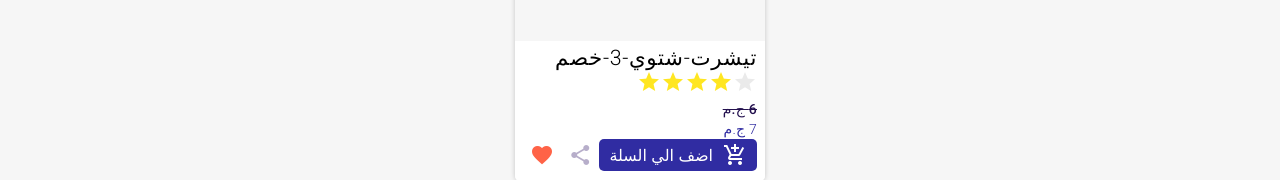
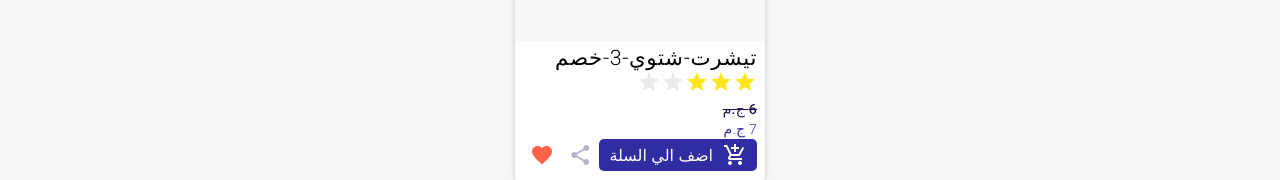
Before and after one commit to Ftohtarek/kortobaa-task, an Angular app: page / in a window 1280 px wide. Shown: the part 879-1059 px from the top of the page. Built offline with nearby package versions, Linux system fonts and the light colour scheme.

Commit message:
sperate rating and bulid rating component have input rate to pass it from api resbonce

```diff
--- a/src/app/shared/component/card/card.component.html
+++ b/src/app/shared/component/card/card.component.html
@@ -19,10 +19,8 @@
 
     <div class="card-body">
         <h4 class="product-title">تيشرت-شتوي-3-خصم</h4>
+        <rating [rate]="2"></rating>
 
-        <div class="rating" #rating>
-            <mat-icon *ngFor="let item of [].constructor(5) ;let i=index" (click)="setRating(i)">star</mat-icon>
-        </div>
 
         <div class="price">
             <div [style.text-decoration]="true?'line-through':'none'" class="fixed-price">{{6 |Egy}}</div>
--- a/src/app/shared/component/card/card.component.scss
+++ b/src/app/shared/component/card/card.component.scss
@@ -60,19 +60,7 @@
             font-weight: 200;
         }
 
-        .rating {
-            display: inline-block;
-            direction: ltr;
-            margin-right: auto;
-            mat-icon {
-                @include clickBehaviour();
-                color: $startOn;
-                &:last-child {
 
-                    color: $startOff;
-                }
-            }
-        }
 
         .price {
             .discount {
--- a/src/app/shared/component/card/card.component.ts
+++ b/src/app/shared/component/card/card.component.ts
@@ -6,16 +6,9 @@ import { AfterViewInit, Component, ElementRef, Renderer2, ViewChild } from '@ang
   styleUrls: ['./card.component.scss']
 })
 export class CardComponent implements AfterViewInit {
-  @ViewChild('rating') rating?: ElementRef;
-
   constructor(private render: Renderer2) { }
   ngAfterViewInit(): void {
 
   }
-  setRating(index: Number) {
-    const ratingElement: HTMLElement[] = Array.from(this.rating?.nativeElement.children)
-    ratingElement.forEach((element, i) => index <= i ?
-      this.render.setStyle(element, 'color', '#ffe621') : this.render.setStyle(element, 'color', '#eaeaea')
-    );
-  }
+
 }
--- /dev/null
+++ b/src/app/shared/component/rating/rating.component.html
@@ -0,0 +1,3 @@
+<div class="rating" #rating >
+    <mat-icon *ngFor="let item of [].constructor(5) ;let i=index" (click)="setRating(i)">star</mat-icon>
+</div>
--- /dev/null
+++ b/src/app/shared/component/rating/rating.component.scss
@@ -0,0 +1,8 @@
+@import '../../../../styles.scss';
+
+.rating {
+    mat-icon {
+        @include clickBehaviour();
+        color: $startOn;
+    }
+}
--- /dev/null
+++ b/src/app/shared/component/rating/rating.component.ts
@@ -0,0 +1,26 @@
+import { Component, ElementRef, ViewChild, Renderer2, Input, AfterViewInit } from '@angular/core';
+
+@Component({
+  selector: 'rating',
+  templateUrl: './rating.component.html',
+  styleUrls: ['./rating.component.scss']
+})
+export class RatingComponent implements AfterViewInit {
+  @ViewChild('rating') rating?: ElementRef;
+  @Input('rate') rate: number = 0
+
+
+  constructor(private render: Renderer2) { }
+  ngAfterViewInit(): void {
+    this.setRating(this.rate)
+  }
+
+  setRating(index: Number) {
+    console.log(index);
+
+    const ratingElement: HTMLElement[] = Array.from(this.rating?.nativeElement.children)
+    ratingElement.forEach((element, i) => index >= i ?
+      this.render.setStyle(element, 'color', '#ffe621') : this.render.setStyle(element, 'color', '#eaeaea')
+    );
+  }
+}
--- a/src/app/shared/shared.module.ts
+++ b/src/app/shared/shared.module.ts
@@ -3,13 +3,15 @@ import { CommonModule } from '@angular/common';
 import { MaterialModule } from './modules/material.module';
 import { CardComponent } from './component/card/card.component';
 import { EgyCurrencyPipe } from './pipe/egy-currency.pipe';
+import { RatingComponent } from './component/rating/rating.component';
 
 
 
 @NgModule({
   declarations: [
     CardComponent,
-    EgyCurrencyPipe
+    EgyCurrencyPipe,
+    RatingComponent
 
   ],
   imports: [
```
Also changed, not shown: 1 other file (tests, documents, lock files or other folders).
